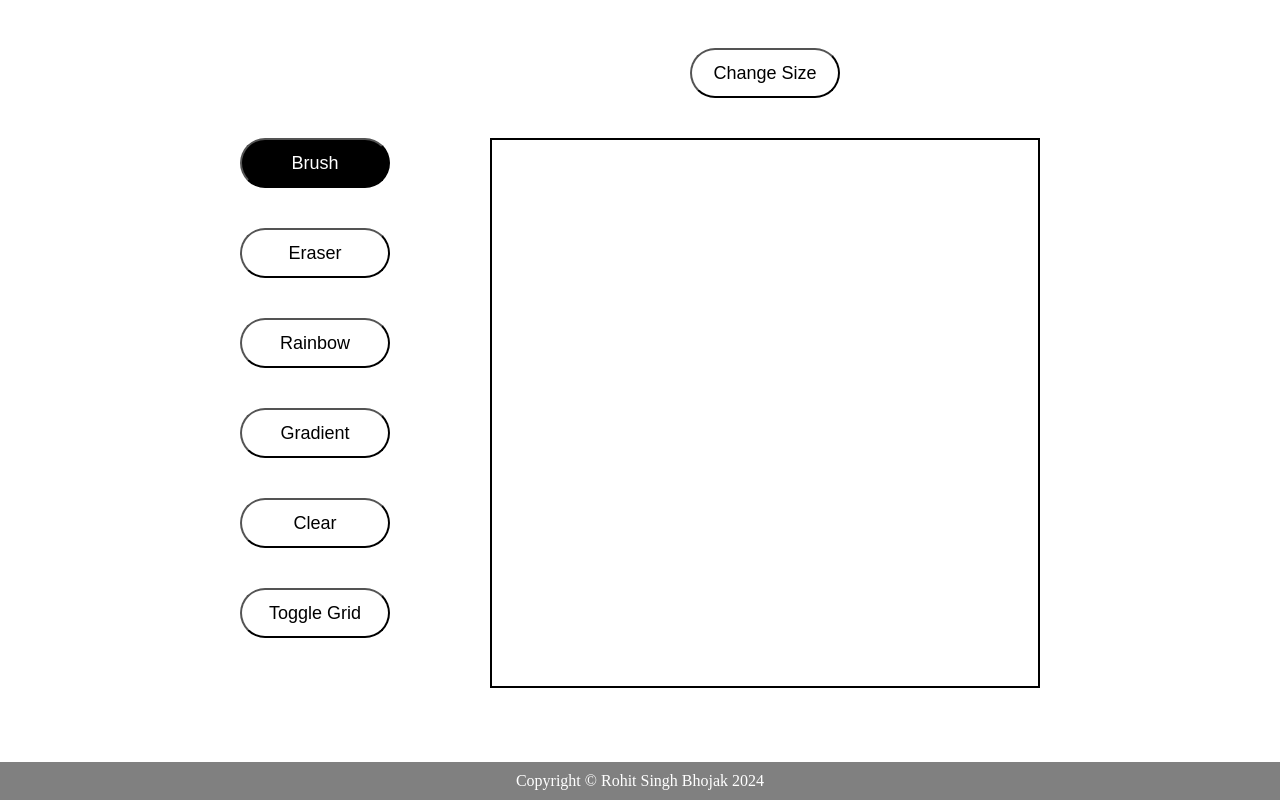
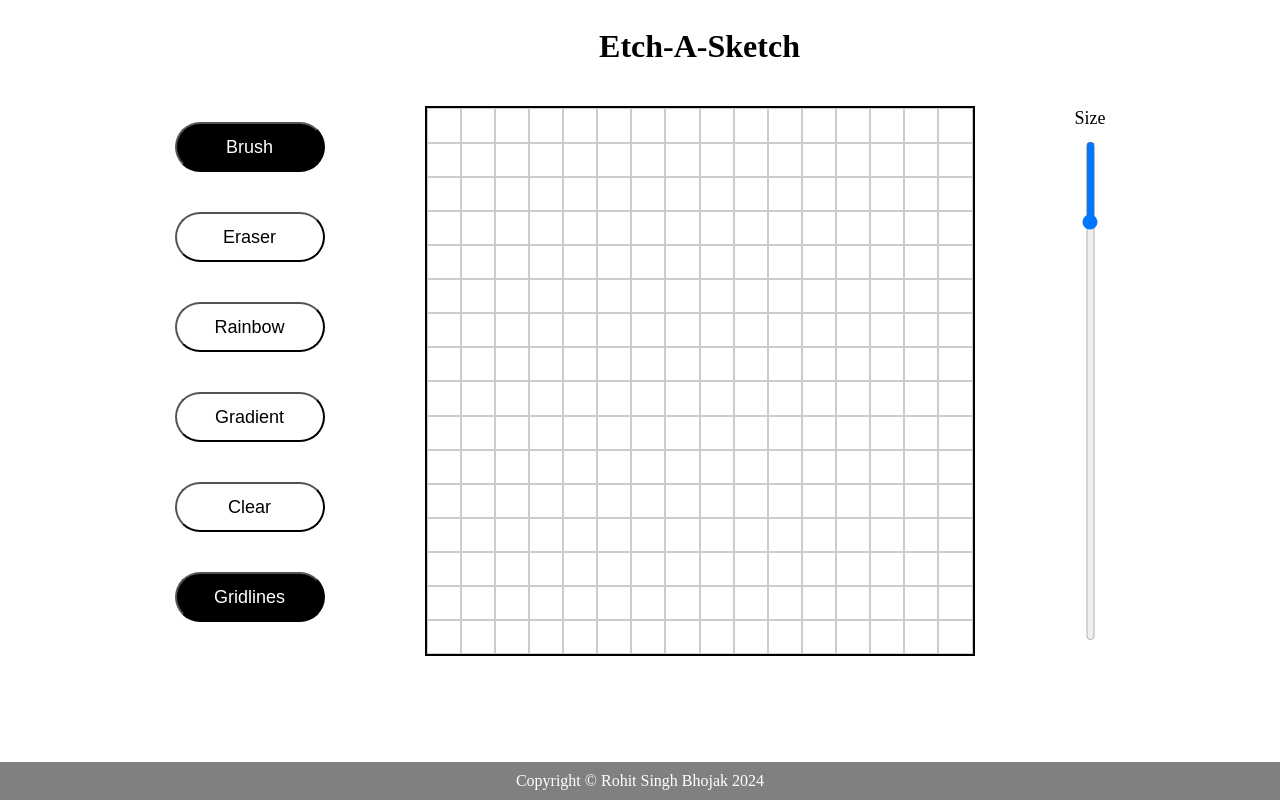
Before and after one commit to RohitBhojak/Etch-a-sketch, a plain HTML site: page index.html in a window 1280 px wide. Drawn offline with Linux system fonts and the light colour scheme.

Commit message:
Add slider and gridlines active by default

```diff
--- a/index.html
+++ b/index.html
@@ -17,11 +17,15 @@
             <button class="tool" id="rainbow">Rainbow</button>
             <button class="tool" id="gradient">Gradient</button>
             <button class="tool" id="clear">Clear</button>
-            <button class="tool" id="gridlines">Toggle Grid</button>
+            <button class="tool active" id="gridlines">Gridlines</button>
         </div>
         <div class="draw-area">
-            <button id="size">Change Size</button>
+            <h1>Etch-A-Sketch</h1>
             <div class="container"></div>
+        </div>
+        <div class="slider">
+            <label for="size-range">Size</label>
+            <input type="range" min="1" max="100" value="16" id="size-range" name="size-range">
         </div>
     </div>
     <div class="footer">Copyright © Rohit Singh Bhojak 2024</div>
--- a/script.js
+++ b/script.js
@@ -5,7 +5,7 @@ function createGrid(size) {
         row.classList.add("row");
         for (let j = 0; j < size; j++) {
             let square = document.createElement("div");
-            square.classList.add("grid");
+            square.classList.add("grid", "gridlines");
             row.append(square);
         }
         container.append(row);
@@ -21,16 +21,8 @@ function color(value) {
 }
 
 function getSize() {
-    let button = document.querySelector("#size");
-    button.addEventListener("click", () => {
-        let size = prompt("Enter size (Smaller than 100) : ");
-        size = parseInt(size);
-        if (size > 0 && size < 100) {
-            createGrid(size);
-        } else {
-            alert("Invalid size!");
-        }
-    })
+    let slider = document.querySelector("#size-range");
+    slider.addEventListener("input", (event) => createGrid(event.target.value));
 }
 
 function toolbar() {
--- a/style.css
+++ b/style.css
@@ -9,7 +9,11 @@ body, .draw-area, .toolbar {
     align-items: center;
 }
 
-#size, .tool {
+h1 {
+    margin-top: 20px;
+}
+
+.tool {
     margin-top: 40px;
     height: 50px;
     width: 150px;
@@ -22,7 +26,7 @@ body, .draw-area, .toolbar {
     padding-top: 40px;
 }
 
-#size:hover, .tool:hover {
+.tool:hover {
     background-color: gray;
     color: white;
 }
@@ -39,7 +43,7 @@ body, .draw-area, .toolbar {
 
 .container {
     border: 2px solid black;
-    margin-top: 40px;
+    margin-top: 20px;
     height: 550px;
     width: 550px;
     display: flex;
@@ -65,3 +69,19 @@ body, .draw-area, .toolbar {
     justify-content: center;
     width: 100%;
 }
+
+input[type="range"] {
+    writing-mode: vertical-lr;
+    height: 500px;
+    margin-top: 12px;
+}
+
+.slider {
+    display: flex;
+    flex-direction: column;
+}
+
+label {
+    font-size: 18px;
+    margin-top: 100px;
+}
```
